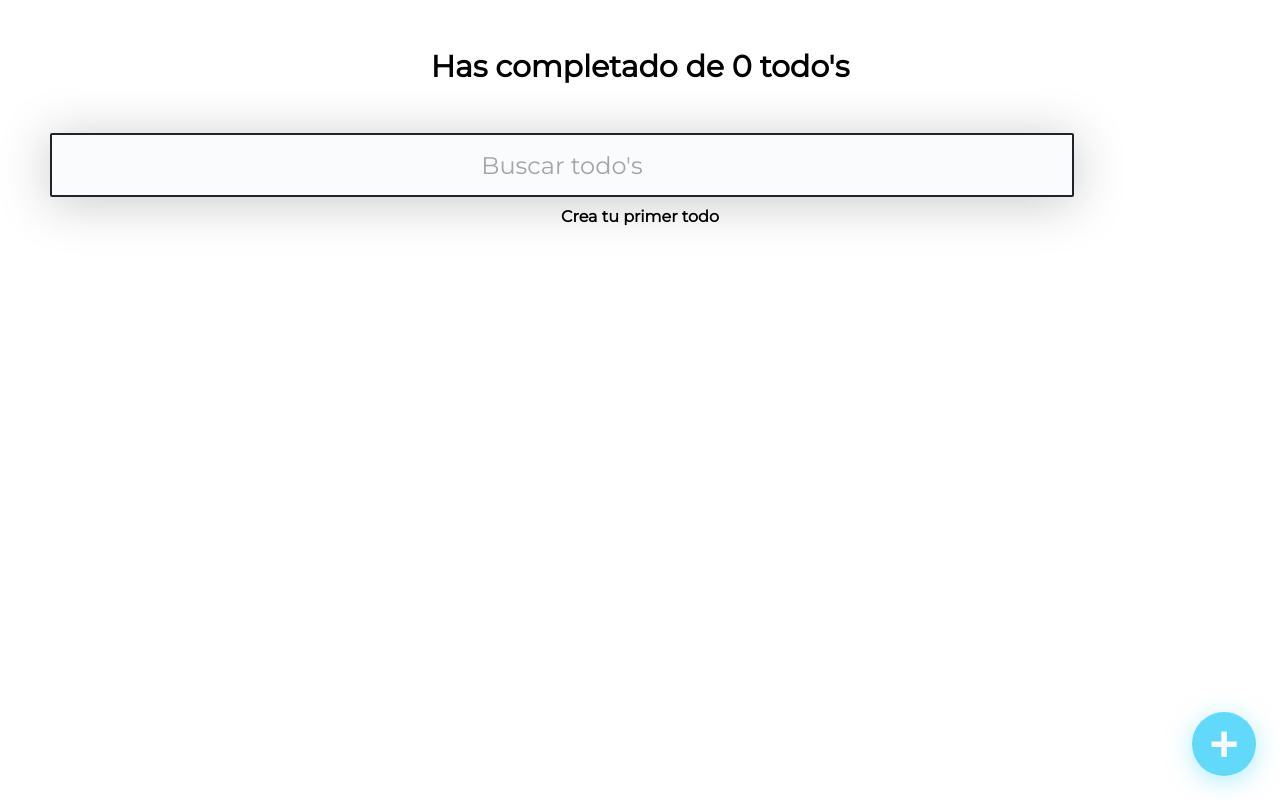
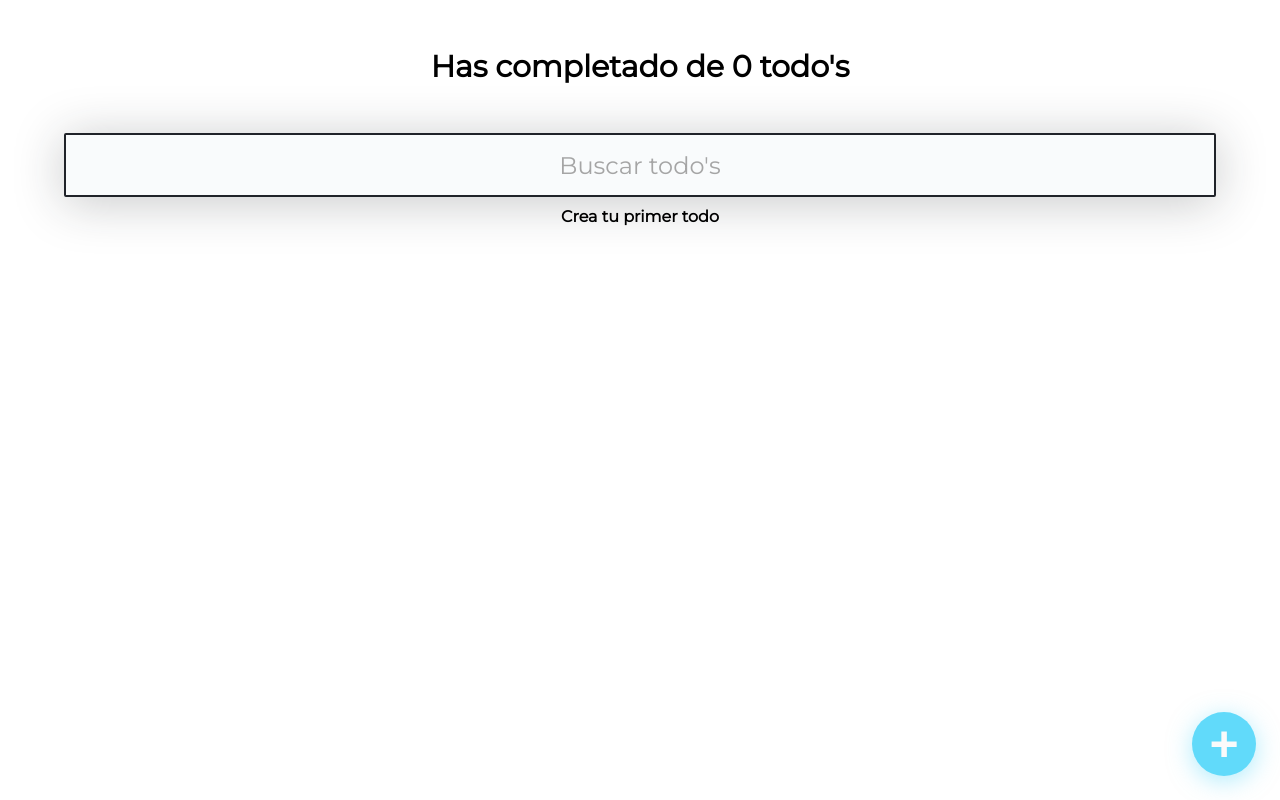
Before and after one commit to JeremiasTeruel/todosList, a React (Create React App) app: page / in a window 1280 px wide. Built offline with nearby package versions, Linux system fonts and the light colour scheme.

Commit message:
add a div in the input from input to style it

```diff
--- a/src/todoSearch/TodoSearch.css
+++ b/src/todoSearch/TodoSearch.css
@@ -1,4 +1,13 @@
 @import url('https://fonts.googleapis.com/css2?family=Montserrat&display=swap');
+
+.inputContainer{
+    width: 100vw;
+    display: flex;
+    justify-content: center;
+    align-items: center;
+}
+
+
 .TodoSearchInput{
     background: #F9FBFC;
     border-radius: 2px;
@@ -6,7 +15,7 @@
     margin-right: 50px;
     margin-left: 50px;
     height: 64px;
-    width: 80vw;
+    width: 90%;
     font-size: 24px;
     text-align: center;
     font-family: 'Montserrat', sans-serif;
--- a/src/todoSearch/TodoSearch.js
+++ b/src/todoSearch/TodoSearch.js
@@ -1,17 +1,19 @@
-import React, { useState } from "react";
+import React, { useContext } from "react";
 import './TodoSearch.css'
+import { TodoContext } from "../todoContext/TodoContext";
 
-function TodoSearch ({search, setSearch}) {
+function TodoSearch () {
+
+    const {search, setSearch} = useContext(TodoContext);
+
     const onChangeValue = (event) => {
+        // console.log(event.target.value)
         setSearch(event.target.value);
     }
     return(
-        <input
-        className="TodoSearchInput"
-        placeholder="Buscar todo's"
-        value={search}
-        onChange={onChangeValue}
-        />
+        <div className="inputContainer">
+            <input className="TodoSearchInput" placeholder="Buscar todo's" value={search} onChange={onChangeValue} />
+        </div>
     )
 }
 
```
